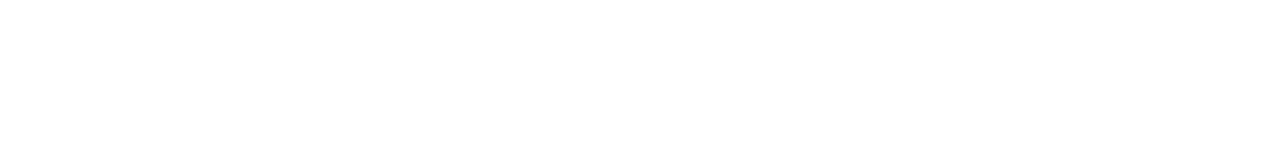
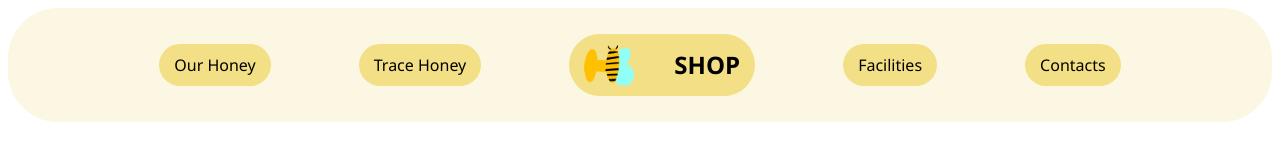
Before and after one commit to EdoardoTunzi/EsercizioU2-W1-D3-Flexbox, a plain HTML site: page navigationBar.html in a window 1280 px wide. Drawn offline with Linux system fonts and the light colour scheme.

Commit message:
navigationBar DONE

```diff
--- a/assets/css/navigationBar.css
+++ b/assets/css/navigationBar.css
@@ -0,0 +1,40 @@
+body {
+  font-family: "Segoe UI", Tahoma, Geneva, Verdana, sans-serif;
+}
+nav {
+  display: flex;
+  align-items: center;
+  justify-content: center;
+  background-color: #fbf7e3;
+  border-radius: 50px;
+}
+ul {
+  display: flex;
+  justify-content: space-evenly;
+  align-items: center;
+  width: 90%;
+  padding: 10px;
+}
+ul li {
+  display: inline-block;
+  background-color: #f3df85;
+  text-align: center;
+  padding-block: 10px;
+  padding-inline: 15px;
+  border-radius: 50px;
+}
+span img {
+  width: 50px;
+  margin-right: 40px;
+}
+
+span {
+  display: flex;
+  align-items: center;
+  justify-content: center;
+}
+
+.shop {
+  font-weight: 600;
+  font-size: 24px;
+}
--- a/navigationBar.html
+++ b/navigationBar.html
@@ -6,5 +6,17 @@
     <title>Document</title>
     <link rel="stylesheet" href="./assets/css/navigationBar.css" />
   </head>
-  <body></body>
+  <body>
+    <header>
+        <nav>
+            <ul>
+                <li>Our Honey</li>
+                <li>Trace Honey</li>
+                <li class="shop"><span><Img src="./assets/img/logo.png"></Img>SHOP</span></li>
+                <li>Facilities</li>
+                <li>Contacts</li>
+            </ul>
+        </nav>
+    </header>
+  </body>
 </html>
```
